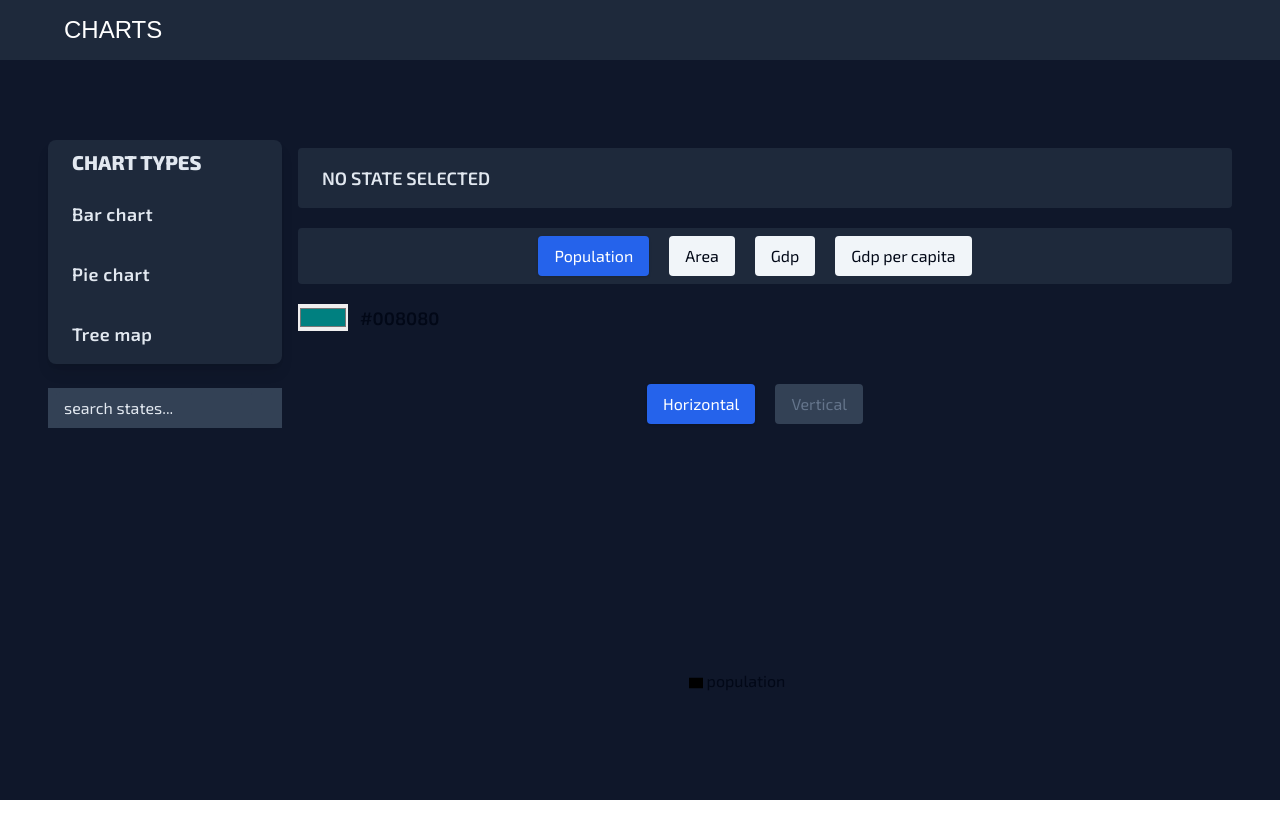
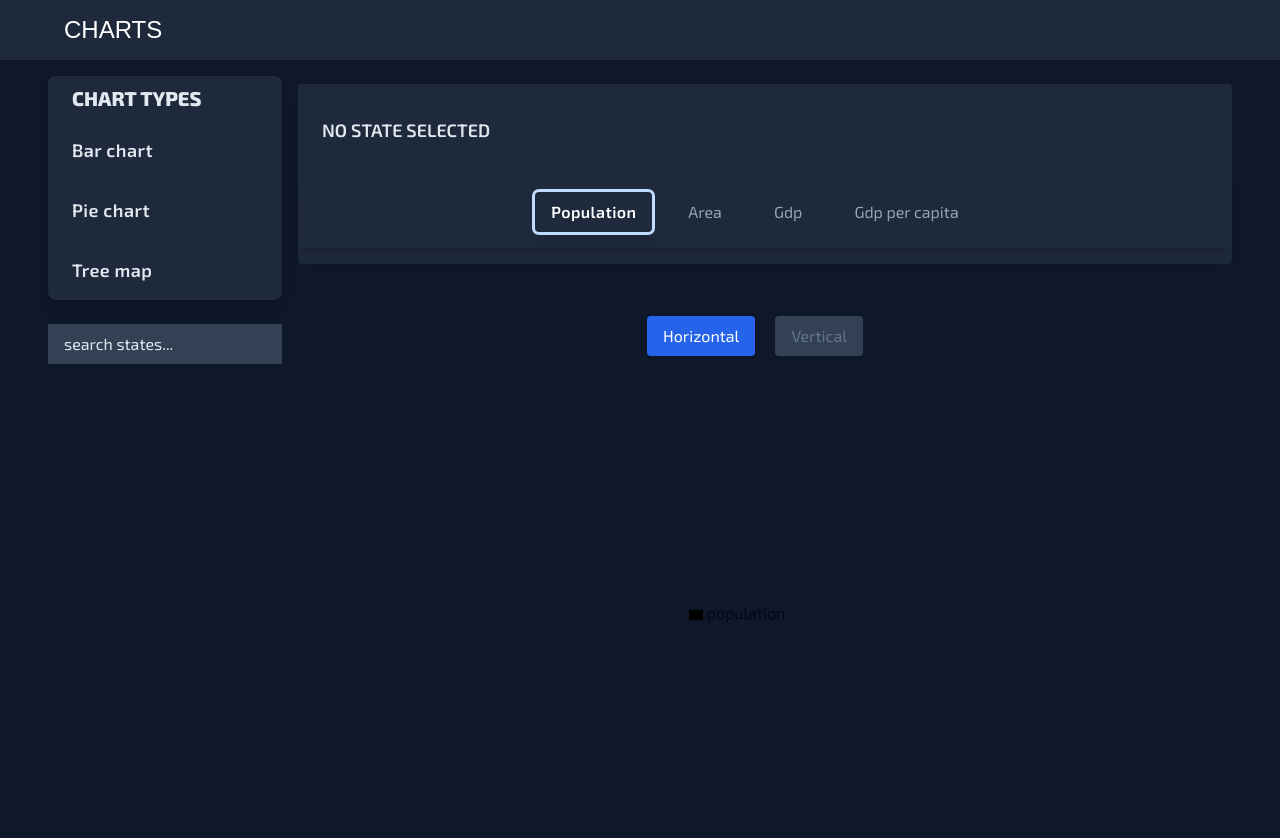
Before and after one commit to karthickkumar7/country_visualization, a Next.js app: page /india/visualize in a window 1280 px wide. Shown: the top 838 px of the page. Before the commit the page ends 800 px from the top, so only its background shows below. Built offline with nearby package versions, Linux system fonts and the light colour scheme; a web font is replaced by a local one.

Commit message:
india states style update and cleanup

```diff
--- a/src/app/country/page.tsx
+++ b/src/app/country/page.tsx
@@ -1,5 +1,6 @@
 import Header from '@/components/Header';
 import ViewData from '@/components/ViewData';
+import CountryTable from '@/components/countries/CountryTable';
 import SelectedCountries from '@/components/selectedData/SelectedCountries';
 import { CountryNavItem } from '@/types/types';
 
@@ -21,7 +22,7 @@ const page = () => {
             <div className="max-w-[1200px] h-full md:p-2 mx-auto">
                 <Header mainCategory="country" navItems={navItems} />
                 <SelectedCountries />
-                <ViewData />
+                <CountryTable />
             </div>
         </div>
     );
--- a/src/app/india/visualize/page.tsx
+++ b/src/app/india/visualize/page.tsx
@@ -13,19 +13,23 @@ const StateVisualizer = () => {
     const { isMobileDrawerOpen } = useSelector(
         (s: RootState) => s.functionSlice
     );
+    const { currentChart } = useSelector((s: RootState) => s.visualSlice);
+
     return (
-        <div className="w-full min-h-[calc(100vh-60px)] bg-slate-900">
-            <div className="md:max-w-[1200px] py-20 mx-auto md:flex bg-slate-900">
-                <section className="w-[250px] space-y-4 px-2 hidden md:block">
+        <div className="w-full min-h-screen bg-slate-900">
+            <div className="md:max-w-[1200px] h-full mx-auto py-4 md:flex">
+                <section className="w-[250px] space-y-4 px-2 my-0 py-0 hidden md:block">
                     <ChartTypeListSideBar />
                     <SearchIndia />
                 </section>
                 {isMobileDrawerOpen && <ChartTypeMobile />}
 
                 <section className="w-full md:w-[950px] space-y-5 p-2">
-                    <SelectedStates />
-                    <SelectFieldsStates />
-                    <ChartColor />
+                    <div className="bg-slate-800 py-4 rounded">
+                        <SelectedStates />
+                        <SelectFieldsStates />
+                    </div>
+                    {currentChart === 'tree' && <ChartColor />}
                     <Chart mainCategory="india" />
                 </section>
             </div>
--- a/src/components/SelectFieldsStates.tsx
+++ b/src/components/SelectFieldsStates.tsx
@@ -27,14 +27,14 @@ const SelectFieldsStates = () => {
     const { currentStateField } = useSelector((s: RootState) => s.visualSlice);
 
     return (
-        <div className="w-full p-2 flex justify-center mt-4 text-xs md:text-base rounded bg-slate-800">
+        <div className="w-full px-2 py-3 md:py-4 flex justify-center mt-4 text-xs md:text-base shadow-lg rounded">
             {selectFields.map((s) => (
                 <div
                     key={s.title}
-                    className={`p-2 md:px-4 md:py-2 rounded mr-5 cursor-pointer active:bg-blue-200 active:shadow ${
+                    className={`p-2 md:px-4 md:py-2 mr-5 cursor-pointer rounded active:bg-blue-500 active:shadow duration-300 ${
                         currentStateField === s.sub
-                            ? 'bg-blue-600 text-white shadow'
-                            : 'bg-slate-100 hover:bg-blue-100'
+                            ? 'ring ring-blue-200 text-white font-semibold tracking-wide shadow-lg'
+                            : 'hover:bg-slate-600 text-slate-400'
                     }`}
                     onClick={() => store.dispatch(setCurrentStateField(s.sub))}
                 >
--- a/src/components/countries/CountryGrid.tsx
+++ /dev/null
@@ -1,14 +0,0 @@
-import { countries } from '@/data/countries';
-import CountryGridCard from '../CountryGridCard';
-
-const CountryGrid = () => {
-    return (
-        <div className="w-full p-2 md:p-0 grid grid-cols-1 md:grid-cols-3 md:gap-4 space-y-4 md:space-y-0">
-            {countries.map((country) => (
-                <CountryGridCard key={country.name} country={country} />
-            ))}
-        </div>
-    );
-};
-
-export default CountryGrid;
--- a/src/components/countries/CountryTable.tsx
+++ b/src/components/countries/CountryTable.tsx
@@ -53,10 +53,10 @@ const CountryTable = () => {
                 {countries.map((country, i) => (
                     <TableRow
                         key={country.name}
-                        className={`cursor-pointer border-none ${
+                        className={`cursor-pointer text-slate-200 border-none ${
                             inSelected(country, selectedCountries)
-                                ? 'bg-slate-600 text-slate-200 font-bold'
-                                : 'hover:bg-slate-600'
+                                ? 'bg-slate-700 font-semibold'
+                                : 'hover:bg-slate-700'
                         }`}
                         onClick={() => selectCountry(country)}
                     >
--- a/src/components/india/IndiaTable.tsx
+++ b/src/components/india/IndiaTable.tsx
@@ -28,7 +28,7 @@ const IndiaTable = () => {
     return (
         <Table className="mt-[13px] bg-slate-800">
             <TableHeader className="">
-                <TableRow className="lg:w-[1200px] bg-blue-600 hover:bg-blue-600">
+                <TableRow className="bg-slate-500 hover:bg-blue-600 border border-slate-600">
                     <TableHead className={`${tableHeaderStyle}`}>no</TableHead>
                     <TableHead className={`${tableHeaderStyle}`}>
                         name
```
